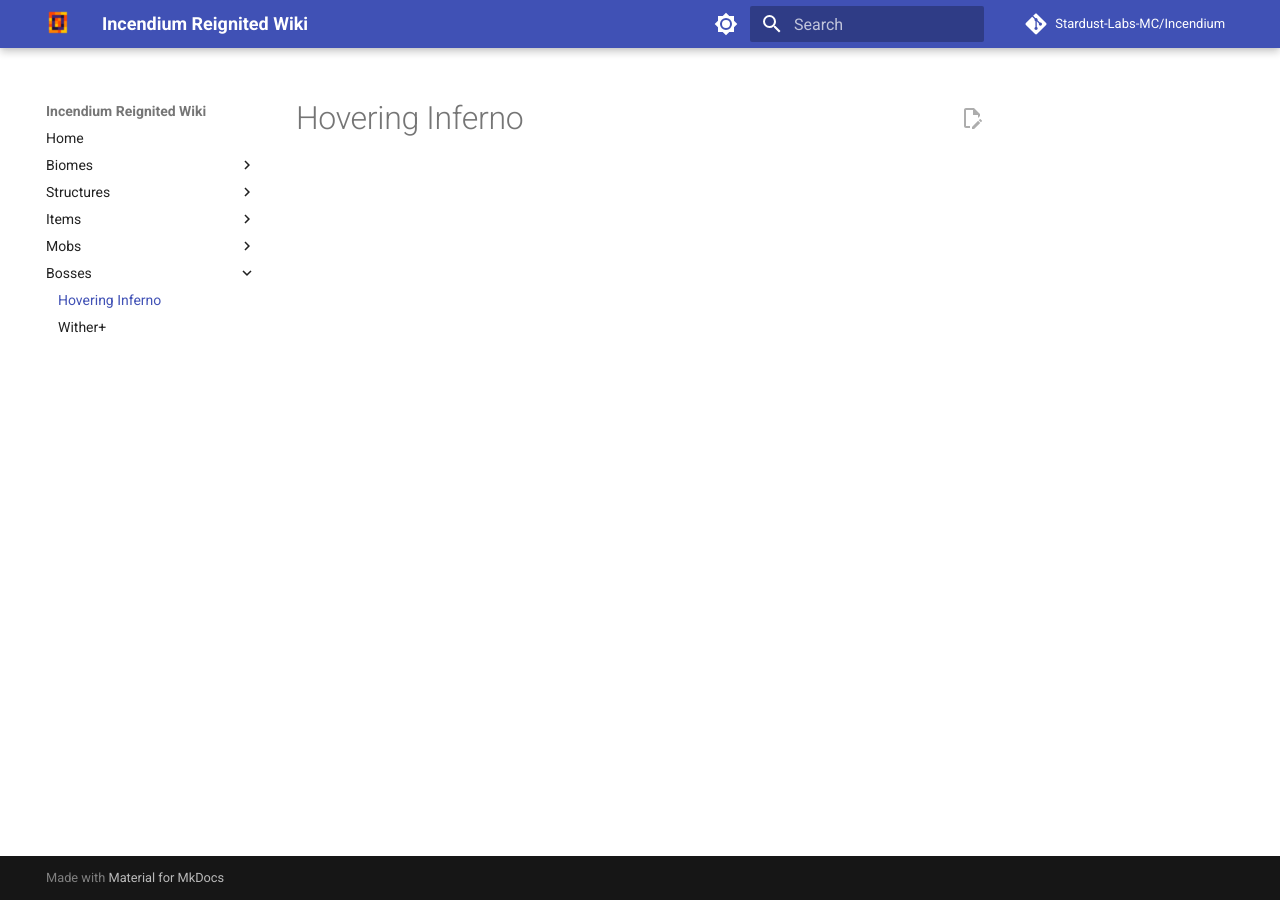
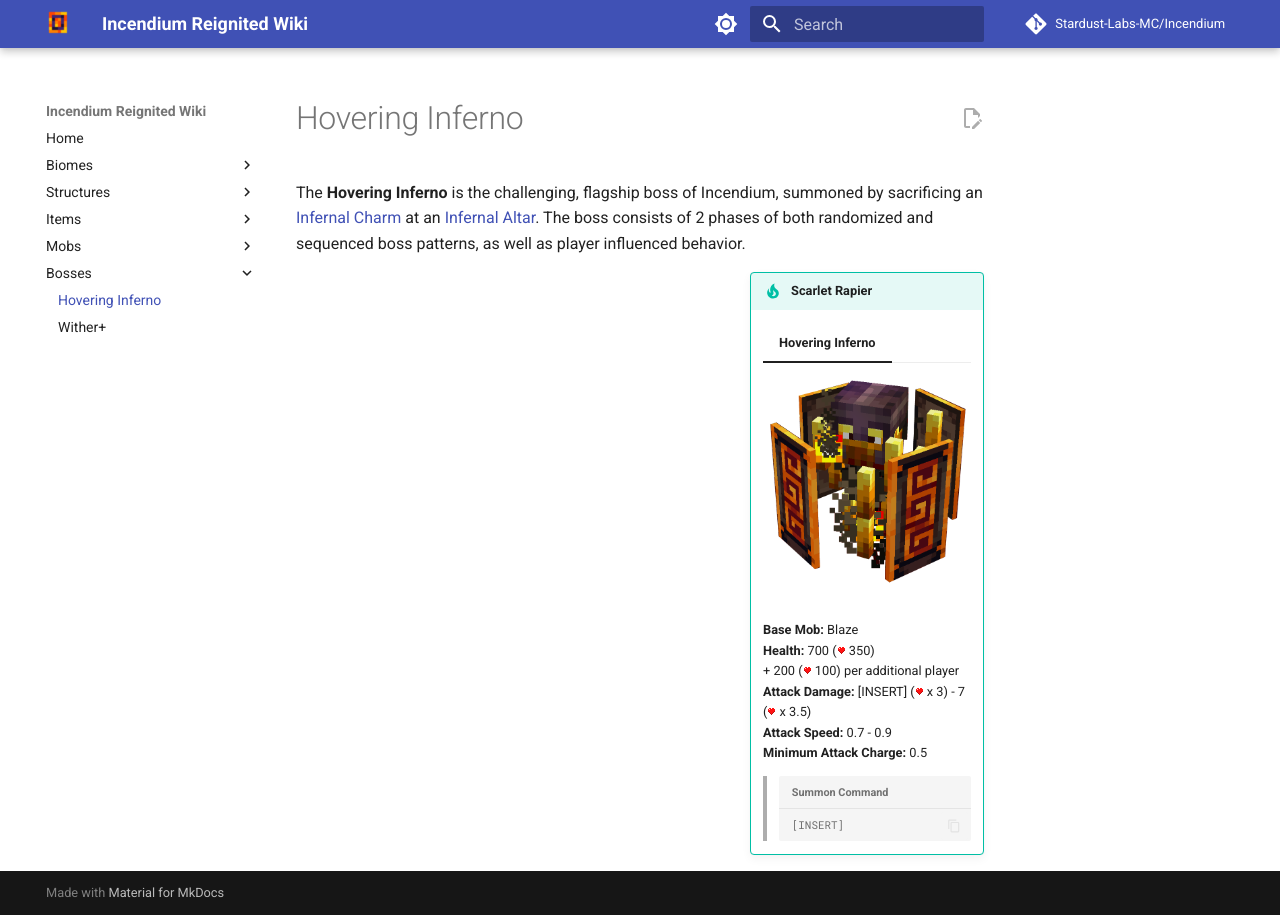
Before and after one commit to Stardust-Labs-MC/incendium-wiki, an MkDocs documentation site: the page built from docs/bosses/hovering-inferno.md, in a window 1280 px wide. Built offline with MkDocs 1.6.1 and Material for MkDocs 9.7.7, drawn with Linux system fonts in a browser that asks for light colours; comment, search, counter and statistics services are not loaded.

Commit message:
hovering inferno basic summary

````diff
--- a/docs/bosses/hovering-inferno.md
+++ b/docs/bosses/hovering-inferno.md
@@ -1,2 +1,21 @@
 
 # Hovering Inferno
+
+
+The **Hovering Inferno** is the challenging, flagship  boss of Incendium, summoned by sacrificing an [Infernal Charm](https://stardust-labs-mc.github.io/incendium-wiki/items/infernal-charm/) at an [Infernal Altar](https://stardust-labs-mc.github.io/incendium-wiki/structures/infernal-altar/). The boss consists of 2 phases of both randomized and sequenced boss patterns, as well as player influenced behavior.
+
+
+!!! tip inline end "Scarlet Rapier"
+
+
+    === "Hovering Inferno"
+        ![Hovering Inferno](../assets/bosses/hovering_inferno.png){.center}
+
+    __Base Mob:__     Blaze
+    __Health:__  700 (![Full](../assets/sprites/full.png){width="9"} 350)<br> + 200 (![Full](../assets/sprites/full.png){width="9"} 100) per additional player
+    __Attack Damage:__  [INSERT] (![Full](../assets/sprites/full.png){width="9"} x 3) - 7 (![Full](../assets/sprites/full.png){width="9"} x 3.5)
+    __Attack Speed:__  0.7 - 0.9
+    __Minimum Attack Charge:__  0.5
+    > ``` mcf title="Summon Command"
+      [INSERT]
+      ```
````
Also changed, not shown: docs/assets/bosses/hovering_inferno.png (added).
